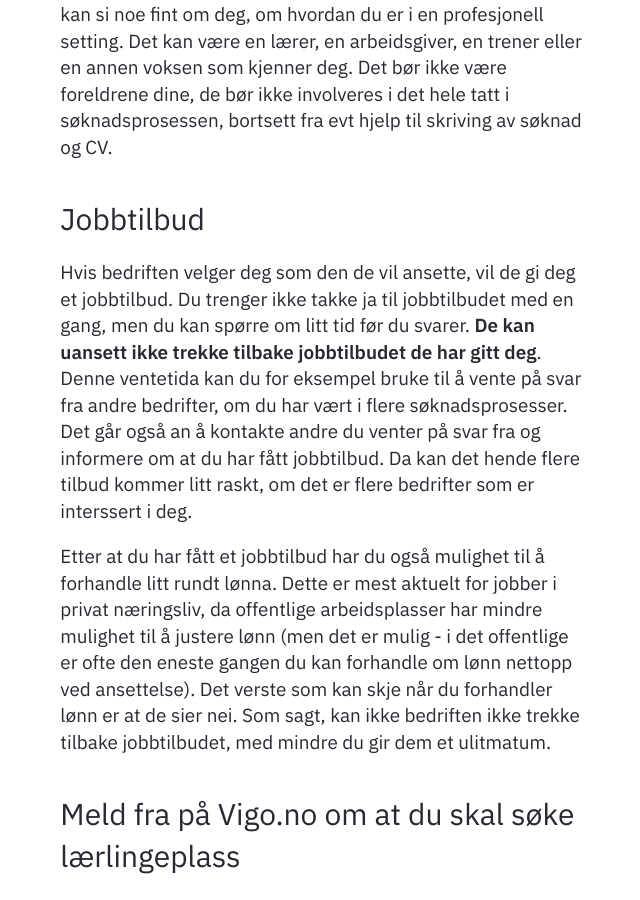
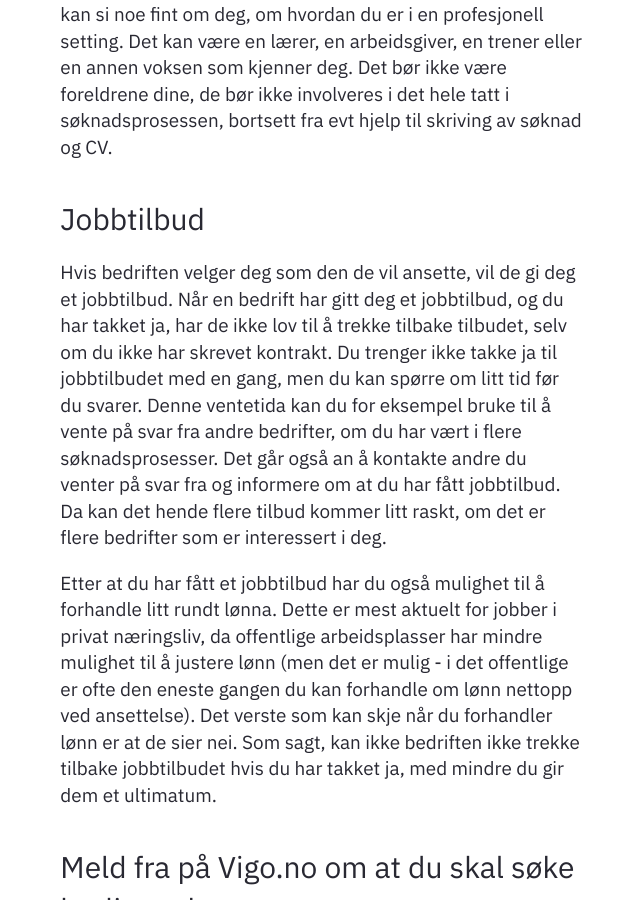
Before and after one commit to Cha-IM/cha-im.github.io, a Jekyll site: the page built from _notes/Public/YFF/Lærlingetid og påbygg/Søke lærlingeplass.md, in a window 1280 px wide and 900 px high, scrolled down 2603 px. Shown: the whole window, without its empty margins (318-958 px from the left). Built offline with Jekyll 4.4.1, drawn with Linux system fonts in a browser that asks for light colours.

Commit message:
TRFK-811339 2026-2-24:13:56:43

```diff
--- a/_notes/Public/YFF/Lærlingetid og påbygg/Søke lærlingeplass.md
+++ b/_notes/Public/YFF/Lærlingetid og påbygg/Søke lærlingeplass.md
@@ -35,9 +35,9 @@ Når du har sendt inn søknaden din kan du bli kalt inn til intervju. Det er van
 Etter jobbintervjuet, hvis bedriften fortsatt er interssert i deg, tar de kontakt med referansene dine. Referansene er folk som kan si noe fint om deg, om hvordan du er i en profesjonell setting. Det kan være en lærer, en arbeidsgiver, en trener eller en annen voksen som kjenner deg. Det bør ikke være foreldrene dine, de bør ikke involveres i det hele tatt i søknadsprosessen, bortsett fra evt hjelp til skriving av søknad og CV.
 
 ### Jobbtilbud
-Hvis bedriften velger deg som den de vil ansette, vil de gi deg et jobbtilbud. Du trenger ikke takke ja til jobbtilbudet med en gang, men du kan spørre om litt tid før du svarer. **De kan uansett ikke trekke tilbake jobbtilbudet de har gitt deg**. Denne ventetida kan du for eksempel bruke til å vente på svar fra andre bedrifter, om du har vært i flere søknadsprosesser. Det går også an å kontakte andre du venter på svar fra og informere om at du har fått jobbtilbud. Da kan det hende flere tilbud kommer litt raskt, om det er flere bedrifter som er interssert i deg.
+Hvis bedriften velger deg som den de vil ansette, vil de gi deg et jobbtilbud. Når en bedrift  har gitt deg et jobbtilbud, og du har takket ja, har de ikke lov til å trekke tilbake tilbudet, selv om du ikke har skrevet kontrakt. Du trenger ikke takke ja til jobbtilbudet med en gang, men du kan spørre om litt tid før du svarer. Denne ventetida kan du for eksempel bruke til å vente på svar fra andre bedrifter, om du har vært i flere søknadsprosesser. Det går også an å kontakte andre du venter på svar fra og informere om at du har fått jobbtilbud. Da kan det hende flere tilbud kommer litt raskt, om det er flere bedrifter som er interessert i deg.
 
-Etter at du har fått et jobbtilbud har du også mulighet til å forhandle litt rundt lønna. Dette er mest aktuelt for jobber i privat næringsliv, da offentlige arbeidsplasser har mindre mulighet til å justere lønn (men det er mulig - i det offentlige er ofte den eneste gangen du kan forhandle om lønn nettopp ved ansettelse). Det verste som kan skje når du forhandler lønn er at de sier nei. Som sagt, kan ikke bedriften ikke trekke tilbake jobbtilbudet, med mindre du gir dem et ulitmatum.
+Etter at du har fått et jobbtilbud har du også mulighet til å forhandle litt rundt lønna. Dette er mest aktuelt for jobber i privat næringsliv, da offentlige arbeidsplasser har mindre mulighet til å justere lønn (men det er mulig - i det offentlige er ofte den eneste gangen du kan forhandle om lønn nettopp ved ansettelse). Det verste som kan skje når du forhandler lønn er at de sier nei. Som sagt, kan ikke bedriften ikke trekke tilbake jobbtilbudet hvis du har takket ja, med mindre du gir dem et ultimatum.
 
 ### Meld fra på Vigo.no om at du skal søke lærlingeplass
 På [vigo.no](https://www.vigo.no/nyvigo/vigo) må du melde fra om at du skal søke lærlingeplass. Dette er fordi fylkeskommunen har ansvaret for at du skal få en videregående opplæring, og de vil derfor vite hva du har tenkt å gjøre. Når du er lærling skal fylkeskommunen betale ut lærlingetilskudd til læreplassen din (bedriften du er lærling i), så derfor er det viktig at de har beskjed om hva du har tenkt å gjøre.
```
